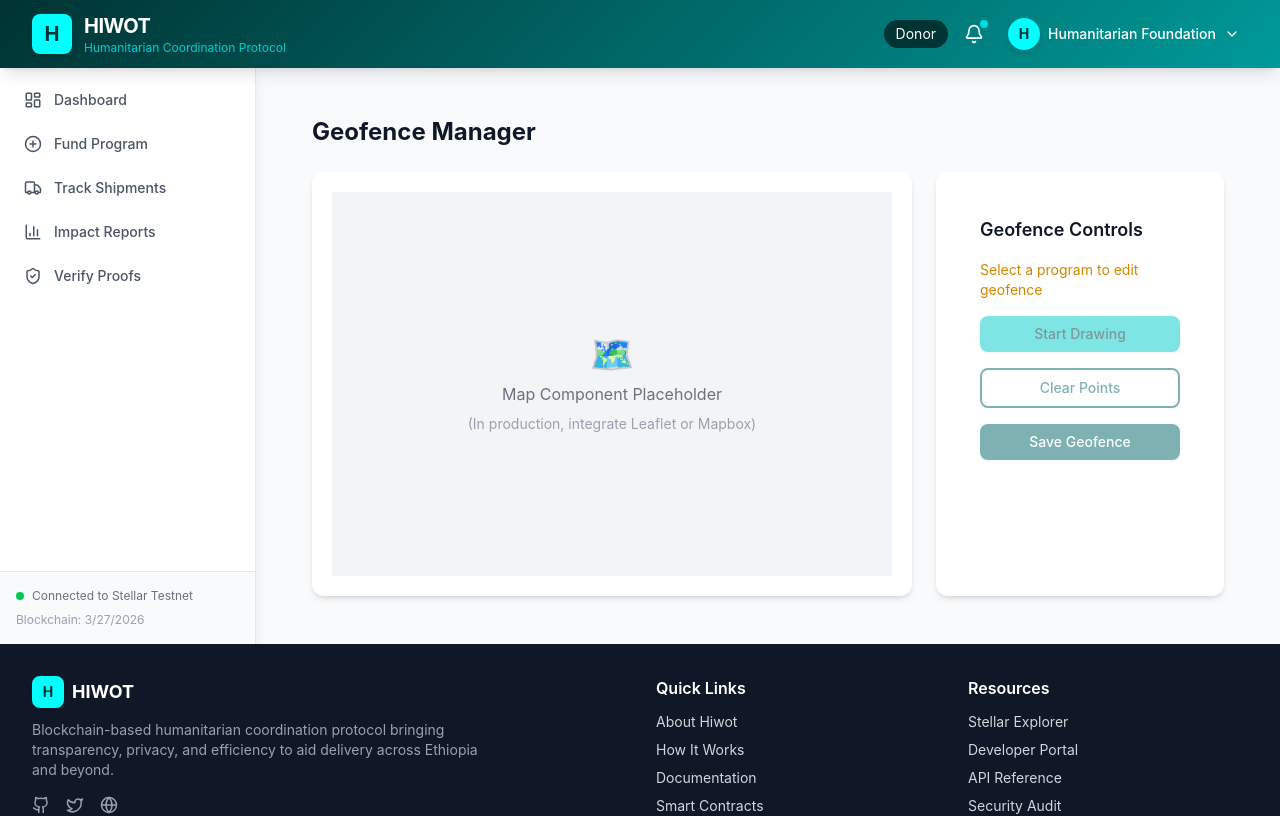
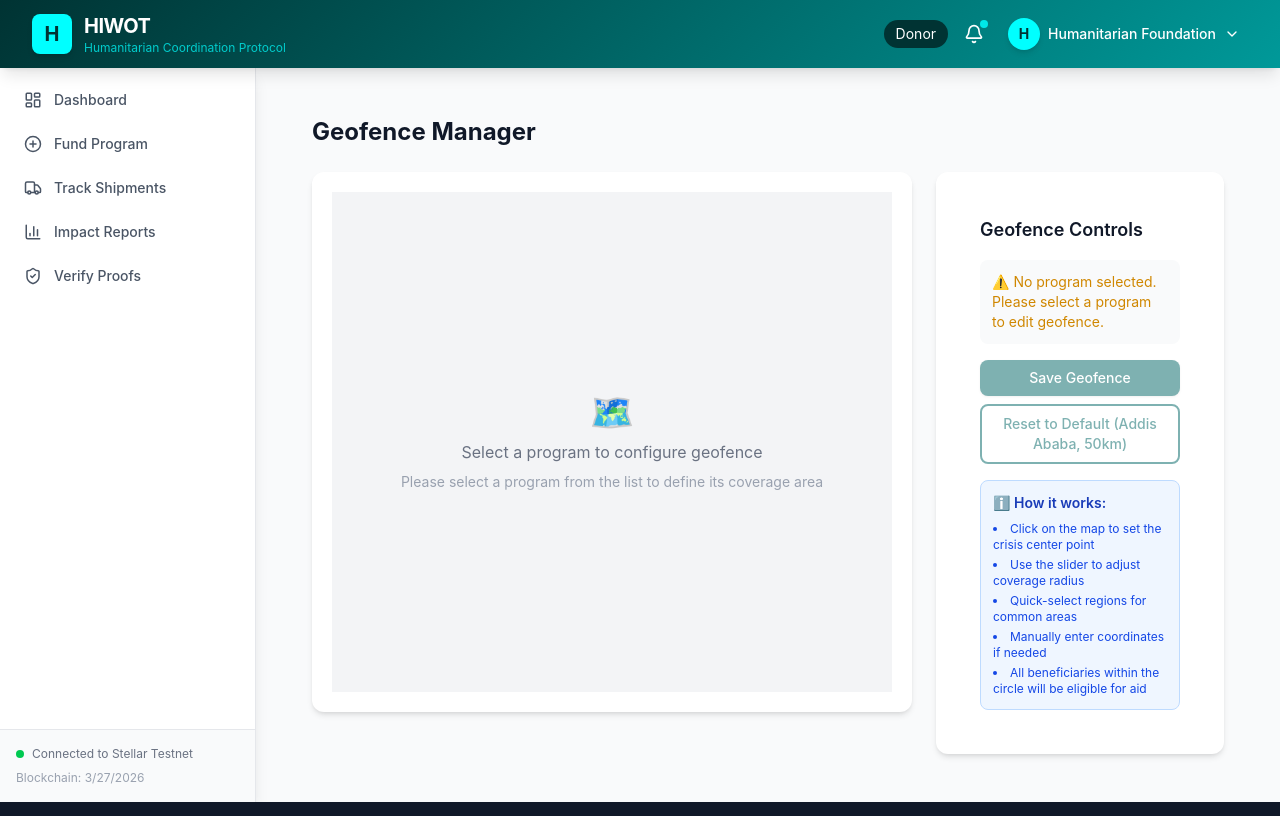
Before and after one commit to H-I-W-O-T/project-frontend, a React (Vite) app: page /manager/geofence in a window 1280 px wide. Shown: the top 816 px of the page. Built offline with nearby package versions, Linux system fonts and the light colour scheme.

Commit message:
change pushed

```diff
--- a/src/modules/manager/pages/GeofenceMap.tsx
+++ b/src/modules/manager/pages/GeofenceMap.tsx
@@ -4,93 +4,278 @@ import { Card } from '../../../shared/components/Common/Card';
 import { Button } from '../../../shared/components/Common/Button';
 import { usePrograms } from '../hooks/usePrograms';
 import { managerService } from '../services/managerService';
+import { GeofenceCircleMap } from '../../../shared/components/Forms/GeofenceMap';
 
-// Note: This is a basic placeholder. For a real map, you'd use Leaflet or Mapbox
-const GeofenceMap = () => {
+// Define proper types
+interface GeofenceCircle {
+  type: 'circle';
+  center: [number, number];
+  radius: number;
+  bounds?: {
+    north: number;
+    south: number;
+    east: number;
+    west: number;
+  };
+}
+
+interface Program {
+  programId: string;
+  name: string;
+  budget?: number;
+  amountPerPerson?: number;
+  geofence?: GeofenceCircle | [number, number][];
+  donor?: string;
+  donorName?: string;
+}
+
+const GeofenceManager = () => {
   const [searchParams] = useSearchParams();
   const programId = searchParams.get('programId');
-  const { programs } = usePrograms();
-  const [coordinates, setCoordinates] = useState<[number, number][]>([]);
-  const [isDrawing, setIsDrawing] = useState(false);
+  const { programs, loading, fetchPrograms } = usePrograms();
+  const [center, setCenter] = useState<[number, number]>([9.03, 38.74]);
+  const [radius, setRadius] = useState<number>(50000);
+  const [isSaving, setIsSaving] = useState(false);
+  const [saveSuccess, setSaveSuccess] = useState(false);
 
-  const program = programs.find(p => p.programId === programId);
+  // Type assertion for programs
+  const typedPrograms = programs as Program[];
+  const program = typedPrograms.find(p => p.programId === programId);
 
+  // Helper function to check if geofence is a circle
+  const isCircleGeofence = (geofence: any): geofence is GeofenceCircle => {
+    return geofence && typeof geofence === 'object' && !Array.isArray(geofence) && geofence.type === 'circle';
+  };
+
+  // Helper function to check if geofence is a polygon
+  const isPolygonGeofence = (geofence: any): geofence is [number, number][] => {
+    return Array.isArray(geofence) && geofence.length > 0 && Array.isArray(geofence[0]);
+  };
+
+  // Load existing geofence data when program is selected
   useEffect(() => {
     if (program?.geofence) {
-      setCoordinates(program.geofence);
+      // Check if geofence is stored as circle data
+      if (isCircleGeofence(program.geofence)) {
+        setCenter(program.geofence.center);
+        setRadius(program.geofence.radius);
+      }
+      // If geofence is stored as polygon coordinates array
+      else if (isPolygonGeofence(program.geofence)) {
+        // Calculate center from polygon (use average of all points)
+        const sumLat = program.geofence.reduce((sum, point) => sum + point[0], 0);
+        const sumLng = program.geofence.reduce((sum, point) => sum + point[1], 0);
+        const centerLat = sumLat / program.geofence.length;
+        const centerLng = sumLng / program.geofence.length;
+        setCenter([centerLat, centerLng]);
+
+        // Estimate radius from polygon (max distance from center)
+        let maxDistance = 0;
+        program.geofence.forEach(point => {
+          const latDiff = point[0] - centerLat;
+          const lngDiff = point[1] - centerLng;
+          const distance = Math.sqrt(latDiff * latDiff + lngDiff * lngDiff) * 111320;
+          maxDistance = Math.max(maxDistance, distance);
+        });
+        setRadius(Math.max(maxDistance, 1000));
+      }
     }
   }, [program]);
 
+  const handleGeofenceChange = (newCenter: [number, number], newRadius: number) => {
+    setCenter(newCenter);
+    setRadius(newRadius);
+  };
+
+  // Convert circle to polygon points for API compatibility
+  const circleToPolygon = (center: [number, number], radiusInMeters: number, points: number = 36): [number, number][] => {
+    const [lat, lng] = center;
+    const radiusInDegrees = radiusInMeters / 111320; // Rough conversion
+
+    const polygon: [number, number][] = [];
+    for (let i = 0; i <= points; i++) {
+      const angle = (i * 2 * Math.PI) / points;
+      const deltaLat = radiusInDegrees * Math.cos(angle);
+      const deltaLng = radiusInDegrees * Math.sin(angle) / Math.cos(lat * Math.PI / 180);
+      polygon.push([lat + deltaLat, lng + deltaLng]);
+    }
+    return polygon;
+  };
+
   const saveGeofence = async () => {
-    if (programId && coordinates.length > 0) {
-      await managerService.updateGeofence(programId, coordinates);
-      alert('Geofence saved successfully!');
+    if (!programId) return;
+
+    setIsSaving(true);
+    setSaveSuccess(false);
+
+    try {
+      // Convert circle to polygon for API compatibility
+      const polygonCoordinates = circleToPolygon(center, radius);
+
+      // Save as polygon coordinates array (expected by the API)
+      await managerService.updateGeofence(programId, polygonCoordinates);
+      setSaveSuccess(true);
+
+      // Refetch programs to get updated data
+      await fetchPrograms();
+
+      // Hide success message after 3 seconds
+      setTimeout(() => setSaveSuccess(false), 3000);
+    } catch (error) {
+      console.error('Error saving geofence:', error);
+      alert('Failed to save geofence. Please try again.');
+    } finally {
+      setIsSaving(false);
     }
   };
 
+  const resetToDefault = () => {
+    setCenter([9.03, 38.74]);
+    setRadius(50000);
+  };
+
+  const formatRadius = (meters: number): string => {
+    if (meters >= 1000) {
+      return `${(meters / 1000).toFixed(1)} km`;
+    }
+    return `${meters} m`;
+  };
+
+  // Show loading state
+  if (loading) {
     return (
       <div className="p-6">
-      <h1 className="text-2xl font-bold mb-6">
+        <div className="flex justify-center items-center h-64">
+          <div className="text-center">
+            <div className="animate-spin rounded-full h-12 w-12 border-b-2 border-primary mx-auto"></div>
+            <p className="mt-4 text-gray-600">Loading programs...</p>
+          </div>
+        </div>
+      </div>
+    );
+  }
+
+  return (
+    <div className="p-6">
+      <div className="mb-6">
+        <h1 className="text-2xl font-bold mb-2">
           Geofence Manager {program ? `- ${program.name}` : ''}
         </h1>
-
-      <div className="grid grid-cols-1 lg:grid-cols-3 gap-6">
-        {/* Map Placeholder */}
-        <Card className="lg:col-span-2 p-0 overflow-hidden">
-          <div className="bg-gray-100 h-96 flex items-center justify-center">
-            <div className="text-center">
-              <div className="text-4xl mb-2">🗺️</div>
-              <p className="text-gray-500">Map Component Placeholder</p>
-              <p className="text-sm text-gray-400 mt-2">
-                (In production, integrate Leaflet or Mapbox)
-              </p>
-              {coordinates.length > 0 && (
-                <p className="text-sm text-green-600 mt-2">
-                  {coordinates.length} points drawn
+        {program && (
+          <p className="text-gray-600">
+            Define the crisis area for {program.name}. All beneficiaries within this radius will be eligible for aid.
           </p>
         )}
       </div>
+
+      <div className="grid grid-cols-1 lg:grid-cols-3 gap-6">
+        {/* Map Component */}
+        <div className="lg:col-span-2">
+          {programId ? (
+            <GeofenceCircleMap
+              onChange={handleGeofenceChange}
+              initialCenter={center}
+              initialRadius={radius}
+              height="500px"
+            />
+          ) : (
+            <Card className="p-0 overflow-hidden">
+              <div className="bg-gray-100 h-125 flex items-center justify-center">
+                <div className="text-center">
+                  <div className="text-4xl mb-2">🗺️</div>
+                  <p className="text-gray-500">Select a program to configure geofence</p>
+                  <p className="text-sm text-gray-400 mt-2">
+                    Please select a program from the list to define its coverage area
+                  </p>
+                </div>
               </div>
             </Card>
+          )}
+        </div>
 
         {/* Controls */}
         <Card className="p-6">
           <h2 className="text-lg font-semibold mb-4">Geofence Controls</h2>
+
           <div className="space-y-4">
+            {/* Program Info */}
+            <div className="bg-gray-50 p-3 rounded-lg">
               <div className="text-sm text-gray-600">
-              {programId ? (
-                <p>Drawing geofence for: <strong>{program?.name}</strong></p>
+                {programId && program ? (
+                  <>
+                    <p className="font-medium text-gray-900 mb-1">Current Program:</p>
+                    <p><strong>{program.name}</strong></p>
+                    {center && radius && (
+                      <div className="mt-2 text-xs border-t pt-2">
+                        <p>📍 Center: {center[0].toFixed(6)}°, {center[1].toFixed(6)}°</p>
+                        <p>📏 Radius: {formatRadius(radius)}</p>
+                        <p className="text-green-600 mt-1">
+                          Coverage Area: ~{Math.round(Math.PI * Math.pow(radius / 1000, 2) * 10) / 10} km²
+                        </p>
+                      </div>
+                    )}
+                  </>
                 ) : (
-                <p className="text-yellow-600">Select a program to edit geofence</p>
+                  <p className="text-yellow-600">⚠️ No program selected. Please select a program to edit geofence.</p>
                 )}
               </div>
+            </div>
 
-            <Button
-              onClick={() => setIsDrawing(!isDrawing)}
-              variant="secondary"
-              className="w-full"
-              disabled={!programId}
-            >
-              {isDrawing ? 'Stop Drawing' : 'Start Drawing'}
-            </Button>
-
-            <Button
-              onClick={() => setCoordinates([])}
-              variant="outline"
-              className="w-full"
-              disabled={coordinates.length === 0}
-            >
-              Clear Points
-            </Button>
-
+            {/* Action Buttons */}
+            <div className="space-y-2">
               <Button
                 onClick={saveGeofence}
                 variant="primary"
                 className="w-full"
-              disabled={coordinates.length === 0}
+                disabled={!programId || isSaving}
               >
-              Save Geofence
+                {isSaving ? 'Saving...' : 'Save Geofence'}
               </Button>
+
+              <Button
+                onClick={resetToDefault}
+                variant="outline"
+                className="w-full"
+                disabled={!programId}
+              >
+                Reset to Default (Addis Ababa, 50km)
+              </Button>
+            </div>
+
+            {/* Success Message */}
+            {saveSuccess && (
+              <div className="bg-green-50 border border-green-200 rounded-lg p-3">
+                <p className="text-green-800 text-sm flex items-center gap-2">
+                  <span>✅</span>
+                  Geofence saved successfully!
+                </p>
+              </div>
+            )}
+
+            {/* Info Section */}
+            <div className="bg-blue-50 border border-blue-200 rounded-lg p-3">
+              <p className="text-sm text-blue-800">
+                <span className="font-semibold">ℹ️ How it works:</span>
+              </p>
+              <ul className="text-xs text-blue-700 mt-2 space-y-1 list-disc list-inside">
+                <li>Click on the map to set the crisis center point</li>
+                <li>Use the slider to adjust coverage radius</li>
+                <li>Quick-select regions for common areas</li>
+                <li>Manually enter coordinates if needed</li>
+                <li>All beneficiaries within the circle will be eligible for aid</li>
+              </ul>
+            </div>
+
+            {/* Tips */}
+            {radius >= 100000 && (
+              <div className="bg-yellow-50 border border-yellow-200 rounded-lg p-3">
+                <p className="text-sm text-yellow-800">
+                  <span className="font-semibold">⚠️ Large Area Detected:</span>
+                  <br />
+                  Consider splitting into multiple programs for better coverage and more targeted aid distribution.
+                </p>
+              </div>
+            )}
           </div>
         </Card>
       </div>
@@ -98,4 +283,4 @@ const GeofenceMap = () => {
   );
 };
 
-export default GeofenceMap;
+export default GeofenceManager;
```
Also changed, not shown: 1 other file (tests, documents, lock files or other folders). Lines whose indentation alone changed are shown as unchanged.
